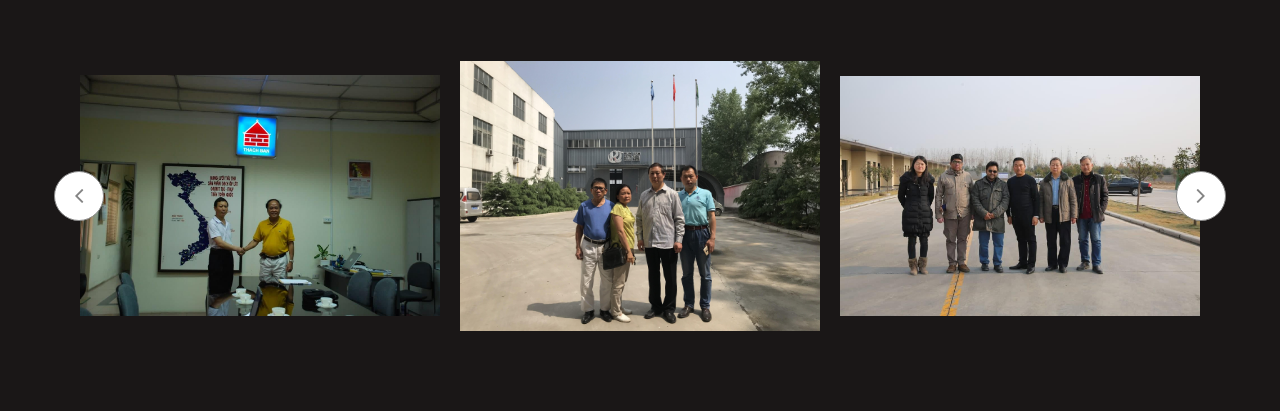
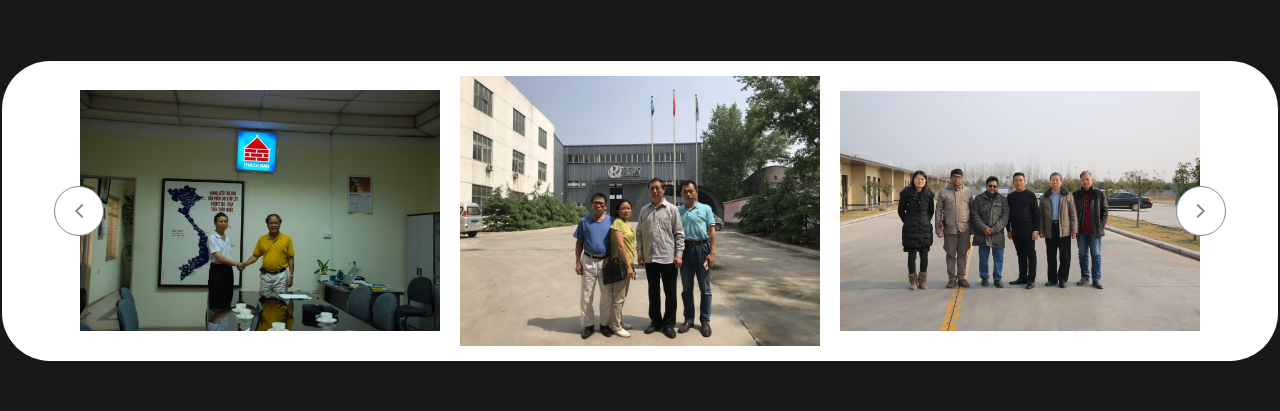
Before and after one commit to djokk/run-xin, a plain HTML site: page company.html in a window 1280 px wide. Shown: the part 2191-2602 px from the top of the page. Drawn offline with Linux system fonts and the light colour scheme; some packages are replaced by stand-ins of ours; a web font is replaced by a local one.

Commit message:
Add files via upload

```diff
--- a/precss/style.scss
+++ b/precss/style.scss
@@ -382,7 +382,9 @@ body {
       transform: translateX(2em) rotate(-135deg);
     }
   }
-
+}
+
+.header-slider {
   .slider {
     background: $red;
     border-radius: 64px;
@@ -2108,6 +2110,11 @@ body {
 }
 
 .album {
+  .custom-container {
+    padding: 15px;
+    background: $white;
+    border-radius: 48px;
+  }
   .gallery-sliders {
     position: relative;
     &__img {
```
Also changed, not shown: index.html (+3 -1 lines), css/style.css, css/style.min.css, 1 other file.
